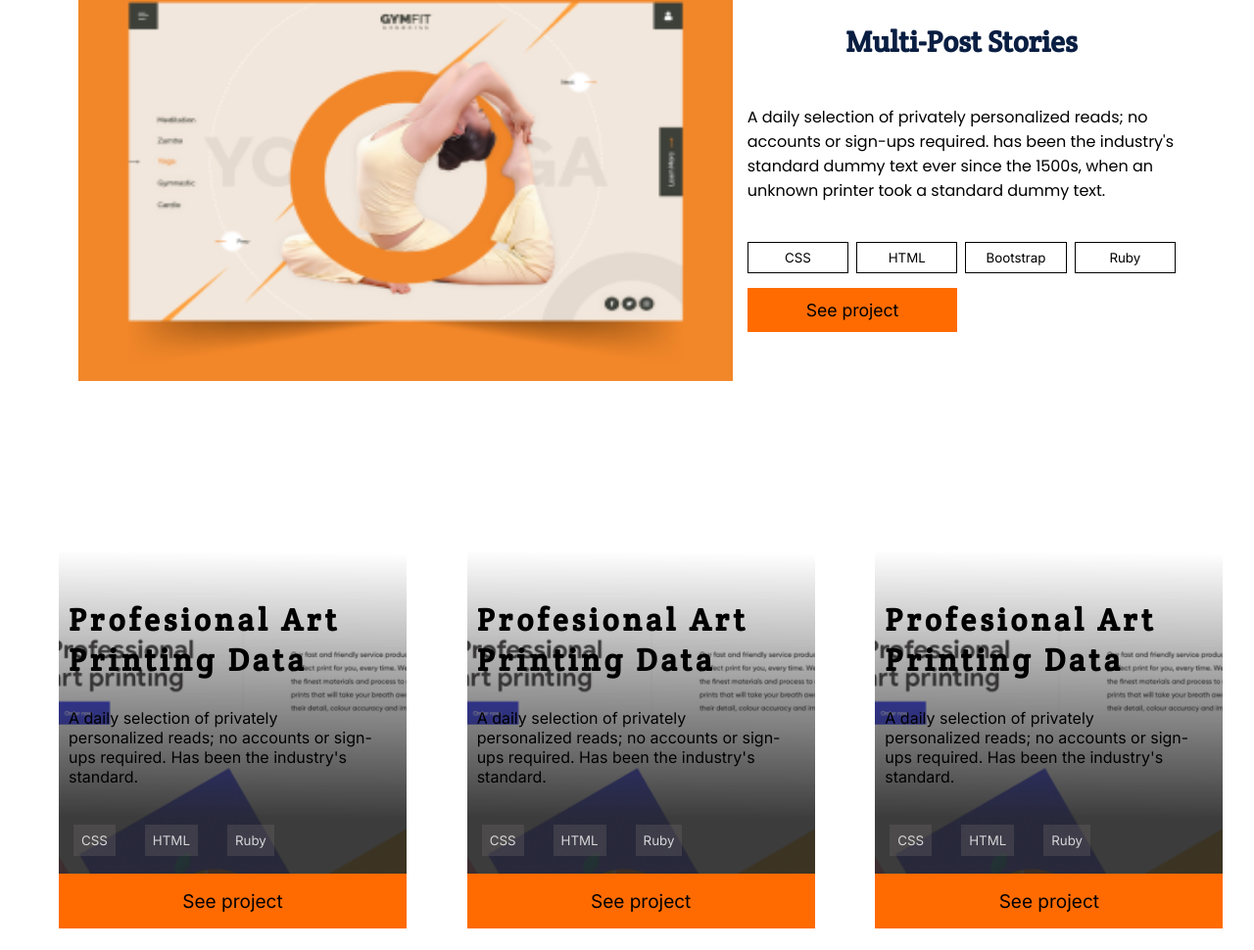
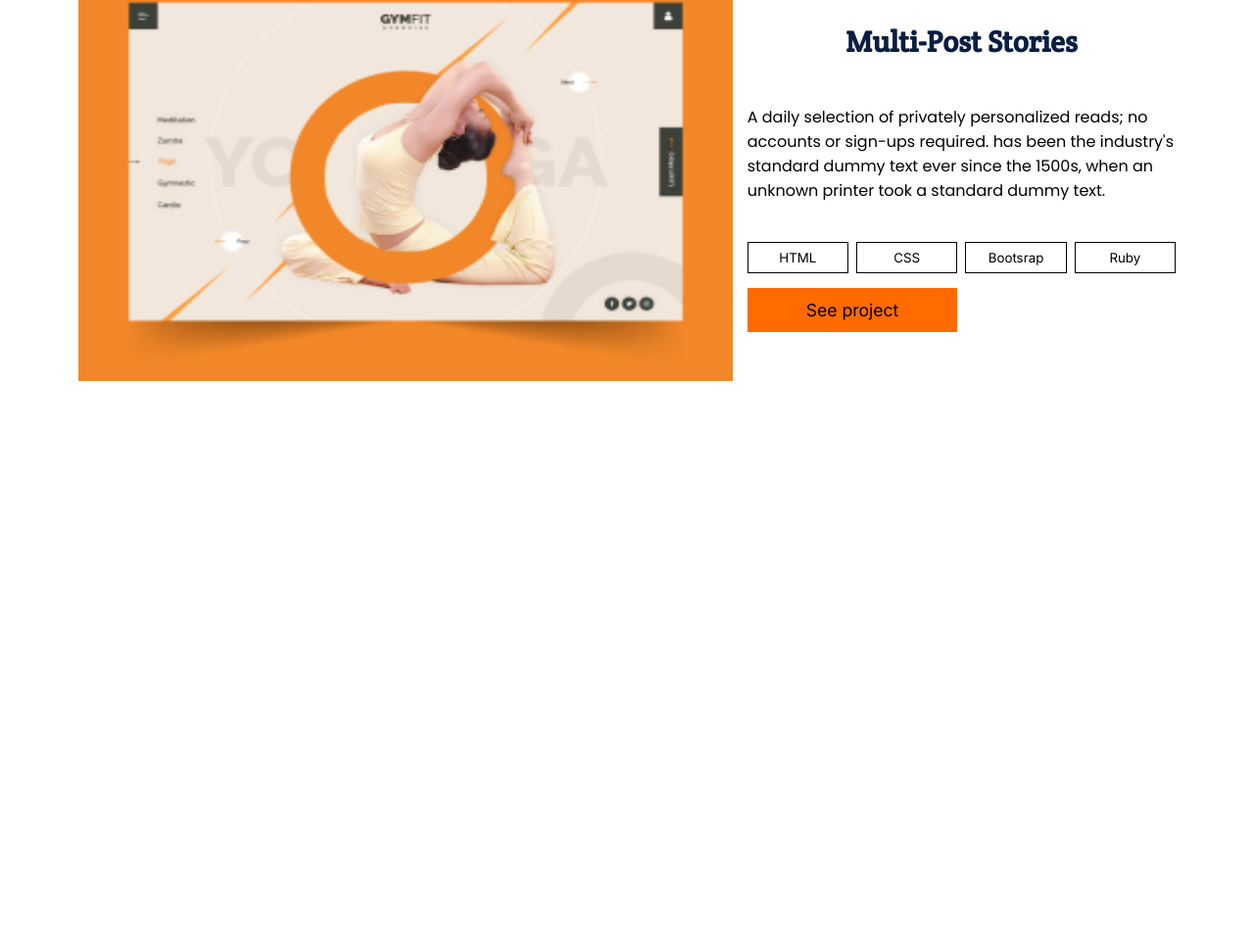
Before and after one commit to mosidrum/Portfolio, a website: page index.html in a window 1280 px wide. Shown: the part 1010-1980 px from the top of the page at 98% size. After the commit the page ends 1502 px from the top, so only its background shows below. Drawn offline with Linux system fonts and the light colour scheme.

Commit message:
Refactor codes dynamically

```diff
--- a/index.css
+++ b/index.css
@@ -826,9 +826,9 @@ form textarea:placeholder-shown {
   }
 
   .img-txt img:hover {
-    transform: scale(1.1);
-    -webkit-transform: scale(1.1);
-    -ms-transform: scale(1.1);
+    transform: scale(0.8);
+    -webkit-transform: scale(0.8);
+    -ms-transform: scale(0.8);
     z-index: 2;
   }
 
--- a/index.html
+++ b/index.html
@@ -79,6 +79,12 @@
 					</li>
 				</ul>
 			</section>
+      <section id="portfolio">
+
+      </section>
+      <section class="card-section">
+
+      </section>
 
       <script src="./script/functions.js"></script>
     <script src="./script/create.js"></script>
--- a/script/create.js
+++ b/script/create.js
@@ -1,59 +1,45 @@
-let portfolio = document.createElement('section')
-portfolio.id = 'portfolio'
-portfolio.innerHTML = `
+const recent = document.getElementById('portfolio')
+const cardSection = document.getElementsByClassName('card-section')
+
+const recentContent = [{
+  title: 'My Recent Works',
+  img: "./Assets/Img Placeholder.png",
+  imgAlt: " background assest image",
+  stories: 'Multi-Post Stories',
+  desc: "A daily selection of privately personalized reads; no accounts or sign-ups required. has been the industry's standard dummy text ever since the 1500s, when an unknown printer took a standard dummy text.",
+  buttons: ['HTML', 'CSS', 'Bootsrap', 'Ruby', 'See project']
+}]
+
+recentContent.forEach((e) => {
+  recent.insertAdjacentHTML('afterbegin',`
   <div class="recent">
   <div class="line">
-  <h2>My Recent Works</h2>
+    <h2>${e.title}</h2>
     <hr>
   </div>
   <div class="img-txt">
     <img src="./Assets/Img Placeholder.png" alt=" background assest image">
     <div class="multi">
-    <h3>Multi-Post Stories</h3>
-    <p>
-      A daily selection of privately personalized reads; no accounts or sign-ups required. has been the industry's standard dummy text ever since the 1500s, when an unknown printer took a standard dummy text.
-    </p>
+      <h3>${e.stories}</h3>
+      <p>${e.desc}</p>
       <div >
         <ul class="buttons">
-        <button><li>CSS</li></button>
-        <button><li>HTML</li></button>
-        <button><li>Bootstrap</li></button>
-        <button><li>Ruby</li></button>
-        <button class="two"><li>See project</li></button>
+          <button><li>${e.buttons[0]}</li></button>
+          <button><li>${e.buttons[1]}</li></button>
+          <button><li>${e.buttons[2]}</li></button>
+          <button><li>${e.buttons[3]}</li></button>
+          <button class="two"><li>${e.buttons[4]}</li></button>
         </ul>
       </div>
     </div>
   </div>
 </div>
-`;
+  `)
+})
 
-let body = document.querySelector('body')
 
-body.appendChild(portfolio)
 
-let cardSection = document.createElement('section')
-cardSection.classList.add('card-section')
-let cardDetails = `
-<div class="cards">
-<div class="card-item">
-  <h1>Profesional Art Printing Data</h1>
-  <p>A daily selection of privately personalized reads; no accounts or sign-ups required. Has been the industry's standard.</p>
-  <ul class="buttons3">
-   <li><button>CSS</button></li>
-   <li><button>HTML</button></li>
-   <li><button>Ruby</button></li>
-  </ul>
-  <button class="proj-btn">See project</button>
-</div>
-</div>
-`;
-cardSection.innerHTML = cardDetails
-body.appendChild(cardSection)
-cardSection.insertAdjacentHTML('beforeend', cardDetails)
-cardSection.insertAdjacentHTML('beforeend', cardDetails)
-cardSection.insertAdjacentHTML('beforeend', cardDetails)
-cardSection.insertAdjacentHTML('beforeend', cardDetails)
-cardSection.insertAdjacentHTML('beforeend', cardDetails)
+
 
 let about = document.createElement('section')
 about.classList.add('about')
```
Lines whose indentation alone changed are shown as unchanged.
